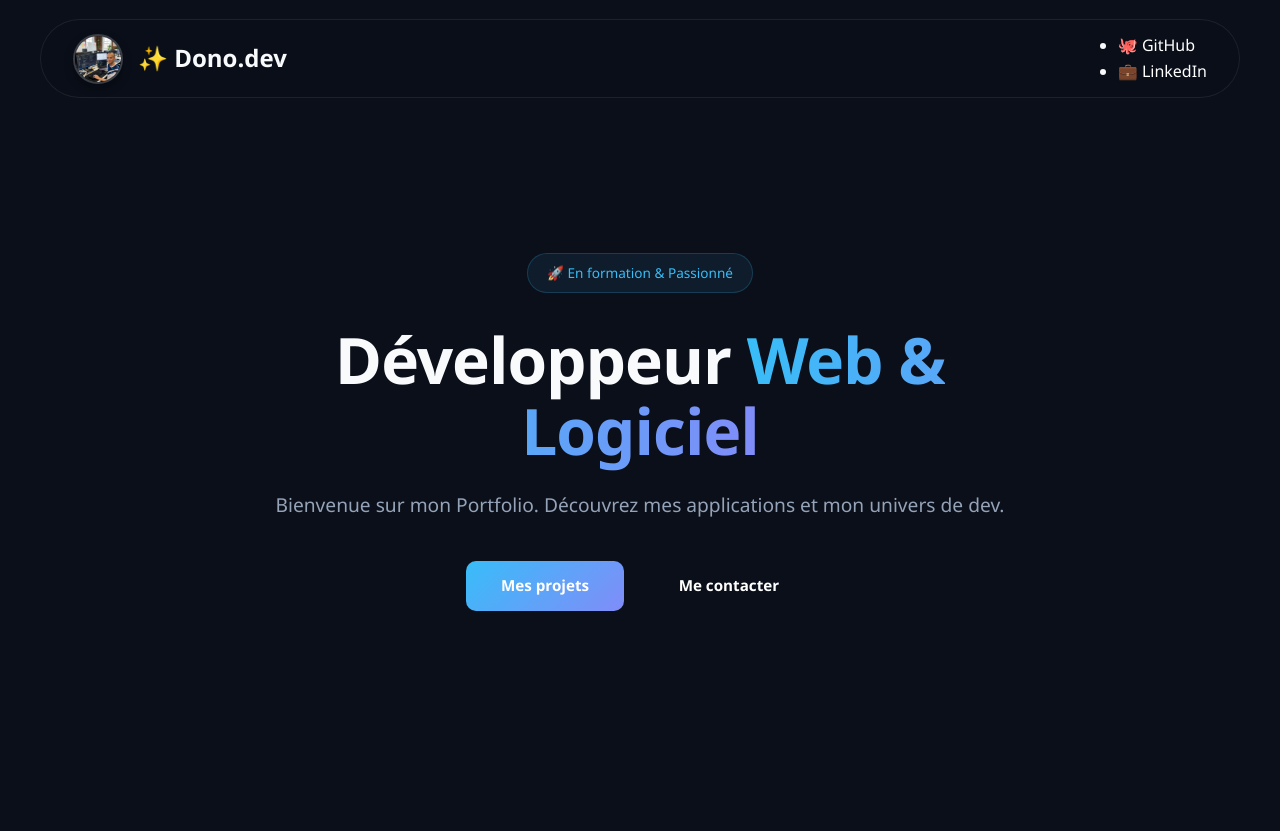
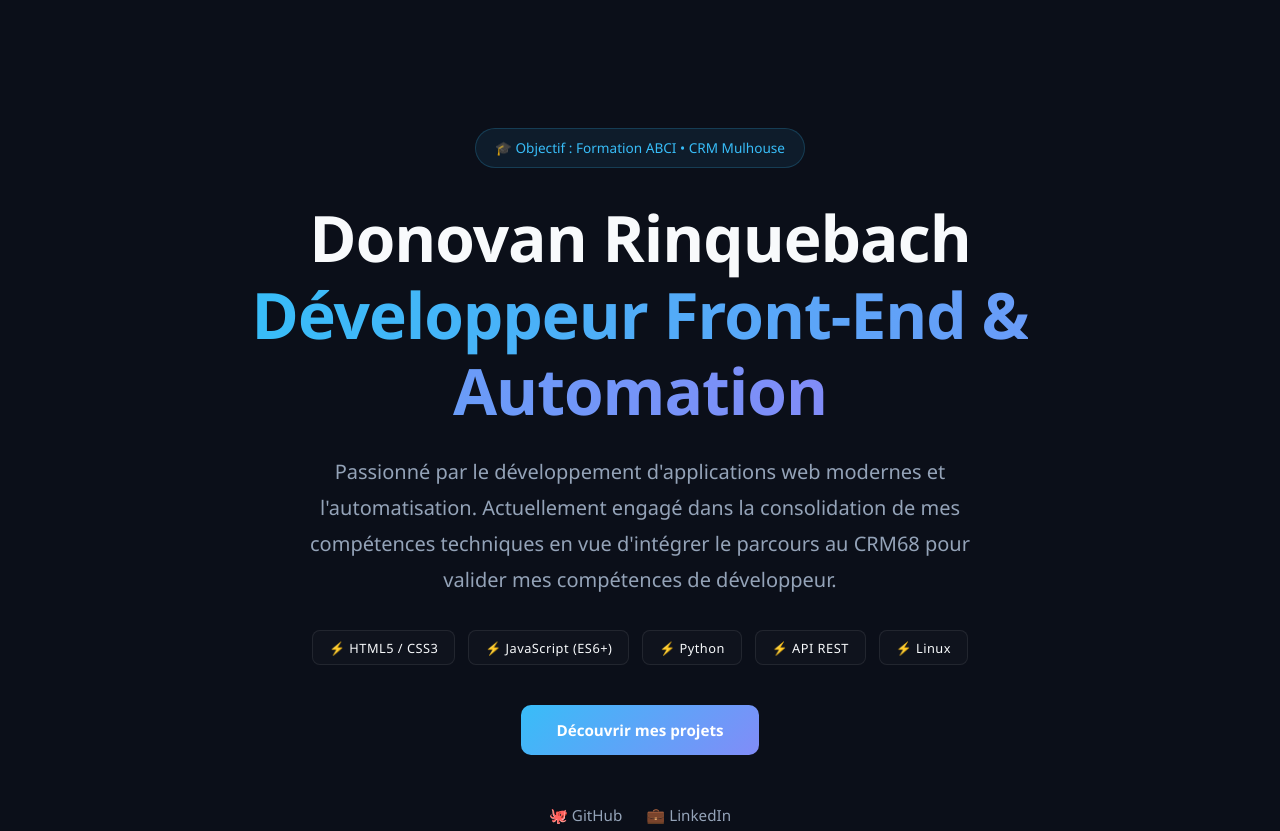
Before and after one commit to donovan057/portfolio-dono, a website built with Vite: page index.html in a window 1280 px wide. Shown: the top 831 px of the page. Built offline with nearby package versions, Linux system fonts and the light colour scheme.

Commit message:
Design: Suppression de la navbar supérieur obsolète

```diff
--- a/index.html
+++ b/index.html
@@ -9,28 +9,32 @@
 <body>
 
   <div id="app">
-    <header>
-      <nav class="glass-nav">
-        <div class="logo">
-          <img src="src/img/profil-dev.jpg" alt="Logo de Donovan" class="logo-img">
-          ✨ Dono.dev
+    <section class="hero" id="accueil">
+      <div class="hero-content">
+        <span class="badge">🎓 Objectif : Formation ABCI • CRM Mulhouse</span>
+
+        <h1>Donovan Rinquebach<br><span class="text-gradient">Développeur Front-End & Automation</span></h1>
+
+        <p class="hero-subtitle">
+          Passionné par le développement d'applications web modernes et l'automatisation.
+          Actuellement engagé dans la consolidation de mes compétences techniques en vue d'intégrer le parcours au CRM68 pour valider mes compétences de développeur.
+        </p>
+
+        <div class="hero-tech-stack">
+          <span>⚡️ HTML5 / CSS3</span>
+          <span>⚡️ JavaScript (ES6+)</span>
+          <span>⚡️ Python</span>
+          <span>⚡️ API REST</span>
+          <span>⚡️ Linux</span>
         </div>
 
-        <ul class="nav-link">
-          <li><a href="https://github.com/donovan057" target="_blank">🐙 GitHub</a></li>
-          <li><a href="https://www.linkedin.com/in/donovan-rinquebach" target="_blank">💼 LinkedIn</a></li>
-        </ul>
-      </nav>
-    </header>
+        <div class="hero-buttons">
+          <a href="projets" class="btn btn-primary">Découvrir mes projets</a>
+        </div>
 
-    <section id="accueil" class="hero">
-      <div class="hero-content">
-        <span class="badge">🚀 En formation & Passionné</span>
-        <h1>Développeur <span class="text-gradient">Web & Logiciel</span></h1>
-        <p class="hero-subtitle">Bienvenue sur mon Portfolio. Découvrez mes applications et mon univers de dev.</p>
-        <div class="hero-buttons">
-          <a href="projets" class="btn btn-primary">Mes projets</a>
-          <a href="mailto:donovanrinquebach25@cloud.com" target="_blank" class="btn btn-secondry">Me contacter</a>
+        <div class="hero-social-shortcuts">
+          <a href="https://github.com/donovan057" target="_blank" title="Mon GitHub">🐙 GitHub</a>
+          <a href="https://www.linkedin.com/in/donovan-rinquebach" target="_blank" title="Mon LinkedIn">💼 LinkedIn</a>
         </div>
       </div>
     </section>
--- a/src/style.css
+++ b/src/style.css
@@ -191,72 +191,6 @@ a {
   transform: scale(1.05);
 }
 
-/* ==========================================================================
-   3. STRUCTURES ET LAYOUT DES SECTIONS (ORDRE INDEX.HTML)
-   ========================================================================== */
-
-/* --- BARRE DE NAVIGATION --- */
-header {
-  position: fixed;
-  top: 1.2rem;
-  left: 0;
-  width: 100%;
-  z-index: 1000;
-  padding: 0 1.5rem;
-}
-
-.glass-nav {
-  max-width: 1200px;
-  margin: 0 auto;
-  display: flex;
-  justify-content: space-between;
-  align-items: center;
-  padding: 0.8rem 2rem;
-  background: rgba(11, 15, 25, 0.7);
-  border: 1px solid var(--glass-border);
-  backdrop-filter: var(--glass-blur);
-  border-radius: 50px;
-}
-
-.logo {
-  display: flex;
-  align-items: center;
-  gap: 15px;
-  font-size: 1.5rem;
-  font-weight: bold;
-}
-
-.logo-img {
-  width: 50px;
-  height: 50px;
-  object-fit: cover;
-  border-radius: 50%;
-  border: 2px solid rgba(255, 255, 255, 0.2);
-  box-shadow: 0 4px 10px rgba(0, 0, 0, 0.3);
-}
-
-.nav-links {
-  display: flex;
-  list-style: none;
-  gap: 2rem;
-}
-
-.nav-links a {
-  color: #fff;
-  text-decoration: none;
-  font-size: 1rem;
-  font-weight: 600;
-  display: flex;
-  align-items: center;
-  gap: 0.5rem;
-  transition: all 0.3s ease;
-}
-
-.nav-links a:hover {
-  color: var(--primary-neon);
-  transform: translateY(-2px);
-}
-
 /* --- ACCUEIL (HERO) --- */
 .hero {
   min-height: 100vh;
@@ -264,11 +198,14 @@ header {
   align-items: center;
   justify-content: center;
   text-align: center;
-  padding-top: 4rem;
+  padding: 8rem 0 4rem 0;
 }
 
 .hero-content {
-  max-width: 750px;
+  max-width: 850px;
+  display: flex;
+  flex-direction: column;
+  align-items: center;
 }
 
 .badge {
@@ -285,7 +222,7 @@ header {
 
 .hero h1 {
   font-size: 4rem;
-  line-height: 1.1;
+  line-height: 1.2;
   font-weight: 800;
   margin-bottom: 1.5rem;
   letter-spacing: -1px;
@@ -293,14 +230,63 @@ header {
 
 .hero-subtitle {
   color: var(--text-muted);
-  font-size: 1.2rem;
+  font-size: 1.25rem;
+  line-height: 1.8;
+  margin-bottom: 2rem;
+  max-width: 720px;
+}
+
+/* --- NOUVEAU : STYLES POUR LA TECH STACK DE LA HERO --- */
+.hero-tech-stack {
+  display: flex;
+  gap: 0.8rem;
+  flex-wrap: wrap;
+  justify-content: center;
   margin-bottom: 2.5rem;
+}
+
+.hero-tech-stack span {
+  background: rgba(255, 255, 255, 0.02);
+  border: 1px solid var(--glass-border);
+  color: var(--text-main);
+  padding: 0.4rem 1rem;
+  border-radius: 8px;
+  font-size: 0.8rem;
+  font-weight: 500;
+  letter-spacing: 0.5px;
+  transition: border-color 0.3s ease, background-color 0.3s ease;
+}
+
+.hero-tech-stack span:hover {
+  border-color: rgba(56, 189, 248, 0.3);
+  background: rgba(56, 189, 248, 0.02);
 }
 
 .hero-buttons {
   display: flex;
   gap: 1.2rem;
   justify-content: center;
+  margin-bottom: 2.5rem;
+  width: 100%;
+}
+
+/* --- NOUVEAU : LIENS DE RÉSEAUX DIRECTS SOUS LES BOUTONS --- */
+.hero-social-shortcuts {
+  display: flex;
+  gap: 1.5rem;
+  margin-top: 0.5rem;
+}
+
+.hero-social-shortcuts a {
+  font-size: 0.95rem;
+  font-weight: 500;
+  color: var(--text-muted) !important;
+  transition: color 0.3s ease, transform 0.3s ease;
+}
+
+.hero-social-shortcuts a:hover {
+  color: var(--primary-neon) !important;
+  transform: translateY(-2px);
 }
 
 /* --- SECTION À PROPOS --- */
@@ -907,4 +893,18 @@ a.footer-link-center,
   .footer-professional .separator {
     display: none !important;
   }
+
+  .hero h1 {
+    font-size: 2.5rem;
+  }
+  .hero-subtitle {
+    font-size: 1.1rem;
+  }
+  .hero-tech-stack {
+    gap: 0.5rem;
+  }
+  .hero-tech-stack span {
+    font-size: 0.75rem;
+    padding: 0.3rem 0.8rem;
+  }
 }
```
